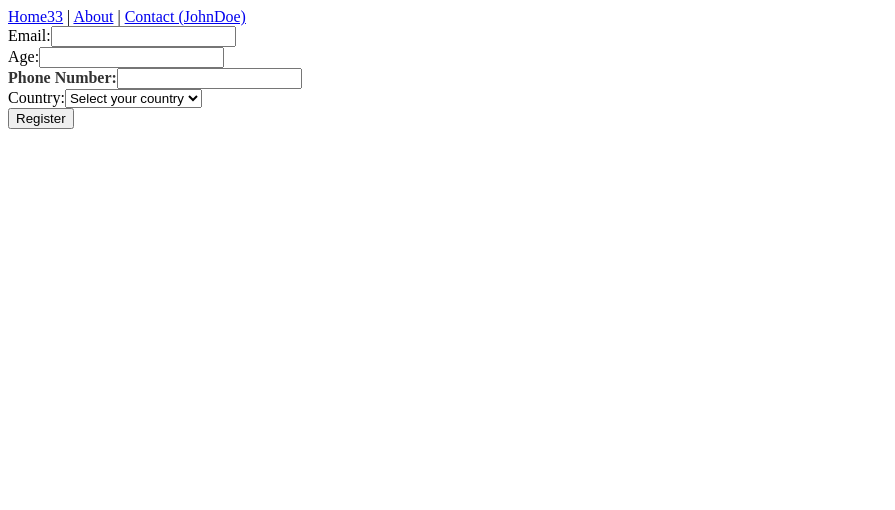
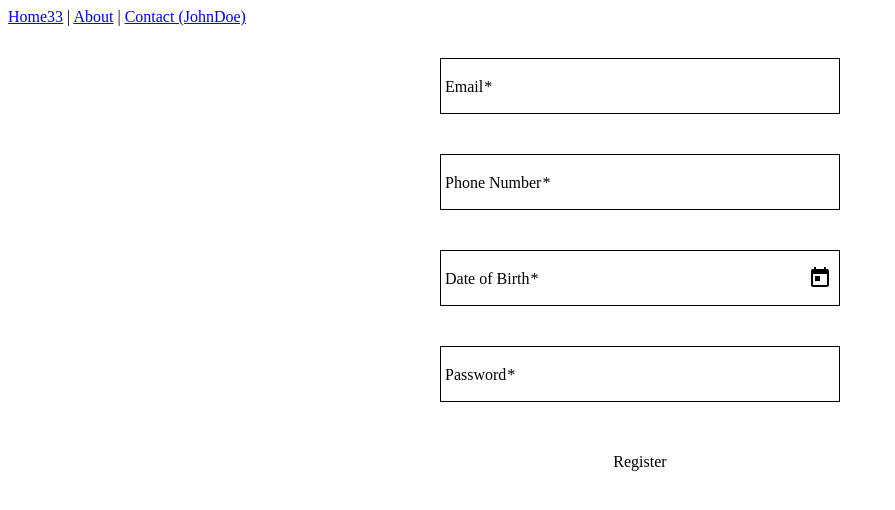
Before and after one commit to Nahas2021/Angular-7-Apr-2025, an Angular app: page /register in a window 1280 px wide. Shown: the top 510 px of the page, without its empty margins (0-895 px from the left). Built offline with nearby package versions, Linux system fonts and the light colour scheme.

Commit message:
added new page register

```diff
--- a/src/app/register/register.component.css
+++ b/src/app/register/register.component.css
@@ -0,0 +1,11 @@
+.form-container {
+    max-width: 400px;
+    margin: 2rem auto;
+    display: flex;
+    flex-direction: column;
+    gap: 20px;
+  }
+
+  .full-width {
+    width: 100%;
+  }
--- a/src/app/register/register.component.html
+++ b/src/app/register/register.component.html
@@ -1,29 +1,46 @@
-<form>
-    <div>
-        <label for="email">Email:</label>
-        <input type="email" id="email" name="email" required />
-    </div>
+<form [formGroup]="registrationForm" (ngSubmit)="onSubmit()" class="form-container">
 
-    <div>
-        <label for="age">Age:</label>
-        <input type="number" id="age" name="age" required />
-    </div>
+    <!-- Email -->
+    <mat-form-field appearance="outline" class="full-width">
+      <mat-label>Email</mat-label>
+      <input matInput formControlName="email" type="email" />
+      <mat-error *ngIf="f['email'].invalid && (f['email'].dirty || f['email'].touched)">
+        Please enter a valid email.
+      </mat-error>
+    </mat-form-field>
 
-    <div>
-        <label for="phone" style="font-weight: bold; color: #333;">Phone Number:</label>
-        <input type="tel" id="phone" name="phone" required />
-    </div>
+    <!-- Phone -->
+    <mat-form-field appearance="outline" class="full-width">
+      <mat-label>Phone Number</mat-label>
+      <input matInput formControlName="phone" type="tel" />
+      <mat-error *ngIf="f['phone'].invalid && (f['phone'].dirty || f['phone'].touched)">
+        Phone number must be 10 digits.
+      </mat-error>
+    </mat-form-field>
 
-    <div>
-        <label for="country">Country:</label>
-        <select id="country" name="country" required>
-            <option value="">Select your country</option>
-            <option value="usa">USA</option>
-            <option value="canada">Canada</option>
-            <option value="uk">UK</option>
-            <option value="australia">Australia</option>
-        </select>
-    </div>
+    <!-- Date of Birth -->
+    <mat-form-field appearance="outline" class="full-width">
+      <mat-label>Date of Birth</mat-label>
+      <input matInput [matDatepicker]="picker" formControlName="dob" />
+      <mat-datepicker-toggle matSuffix [for]="picker"></mat-datepicker-toggle>
+      <mat-datepicker #picker></mat-datepicker>
+      <mat-error *ngIf="f['dob'].invalid && (f['dob'].dirty || f['dob'].touched)">
+        Please select your date of birth.
+      </mat-error>
+    </mat-form-field>
 
-    <button type="submit">Register</button>
-</form>
+    <!-- Password -->
+    <mat-form-field appearance="outline" class="full-width">
+      <mat-label>Password</mat-label>
+      <input matInput formControlName="password" type="password" />
+      <mat-error *ngIf="f['password'].invalid && (f['password'].dirty || f['password'].touched)">
+        Password must be at least 6 characters long.
+      </mat-error>
+    </mat-form-field>
+
+    <!-- Submit Button -->
+    <button mat-raised-button color="primary" type="submit" [disabled]="registrationForm.invalid">
+      Register
+    </button>
+
+  </form>
--- a/src/app/register/register.component.ts
+++ b/src/app/register/register.component.ts
@@ -1,35 +1,52 @@
 import { Component } from '@angular/core';
+import { FormBuilder, FormGroup, Validators, ReactiveFormsModule } from '@angular/forms';
+import { CommonModule } from '@angular/common';
+import { MatFormFieldModule } from '@angular/material/form-field';
+import { MatInputModule } from '@angular/material/input';
+import { MatDatepickerModule } from '@angular/material/datepicker';
+import { MatNativeDateModule } from '@angular/material/core';
+import { MatButtonModule } from '@angular/material/button';
+import { FormsModule } from '@angular/forms';
 
 @Component({
-  selector: 'app-register',
-  imports: [],
+  selector: 'app-registration',
+  standalone: true,
+  imports: [
+    CommonModule,
+    ReactiveFormsModule,
+    FormsModule,
+    MatFormFieldModule,
+    MatInputModule,
+    MatDatepickerModule,
+    MatNativeDateModule,
+    MatButtonModule,
+  ],
   templateUrl: './register.component.html',
-  styleUrl: './register.component.css'
+  styleUrls: ['./register.component.css']
 })
 export class RegisterComponent {
-  saveForm(): void {
-    const formData = {
-      email: (document.getElementById('email') as HTMLInputElement).value,
-      age: (document.getElementById('age') as HTMLInputElement).value,
-      phone: (document.getElementById('phone') as HTMLInputElement).value,
-      country: (document.getElementById('country') as HTMLSelectElement).value,
-    };
+  registrationForm: FormGroup;
 
-    // Simulate API call
-    this.saveToApi(formData).then(response => {
-      console.log('Form data saved successfully!', response);
-    }).catch(error => {
-      console.error('Error saving form data:', error);
+  constructor(private fb: FormBuilder) {
+    // ✅ Initialize the form group here
+    this.registrationForm = this.fb.group({
+      email: ['', [Validators.required, Validators.email]],
+      phone: ['', [Validators.required, Validators.pattern('^[0-9]{10}$')]],
+      dob: ['', Validators.required],
+      password: ['', [Validators.required, Validators.minLength(6)]],
     });
   }
 
-  private saveToApi(data: any): Promise<any> {
-    // Simulated API call using a Promise
-    return new Promise((resolve, reject) => {
-      setTimeout(() => {
-        // Simulate success response
-        resolve({ status: 'success', data });
-      }, 1000);
-    });
+  // ✅ This getter allows you to use "f.email", "f.phone" in your HTML
+  get f() {
+    return this.registrationForm.controls;
+  }
+
+  onSubmit() {
+    if (this.registrationForm.valid) {
+      console.log('Form Data:', this.registrationForm.value);
+    } else {
+      console.log('Form Invalid');
+    }
   }
 }
```
